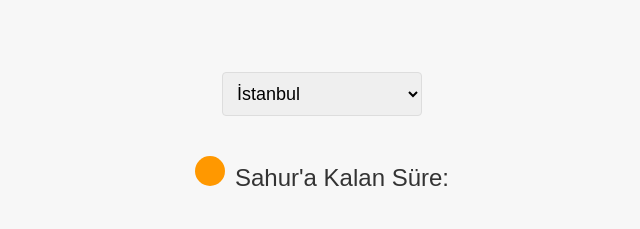
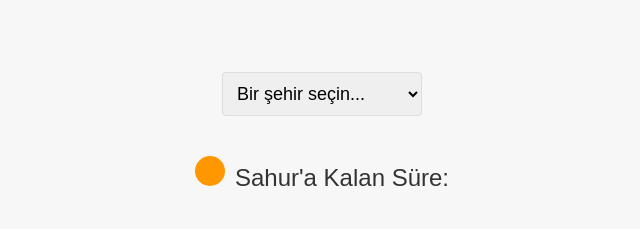
Before and after one commit to erdinckaya97/iftarvesahur, a plain HTML site: page index.html in a window 1280 px wide. Shown: the part 220-449 px from the top of the page, 318-958 px from the left. Drawn offline with Linux system fonts and the light colour scheme.

Commit message:
Update index.html

```diff
--- a/index.html
+++ b/index.html
@@ -6,6 +6,7 @@
 </head>
 <body>
     <select id="sehirler">
+<option value="">Bir şehir seçin...</option>
 <option value="İstanbul">İstanbul</option>
 <option value="Adana">Adana</option>
 <option value="Adıyaman">Adıyaman</option>
```
